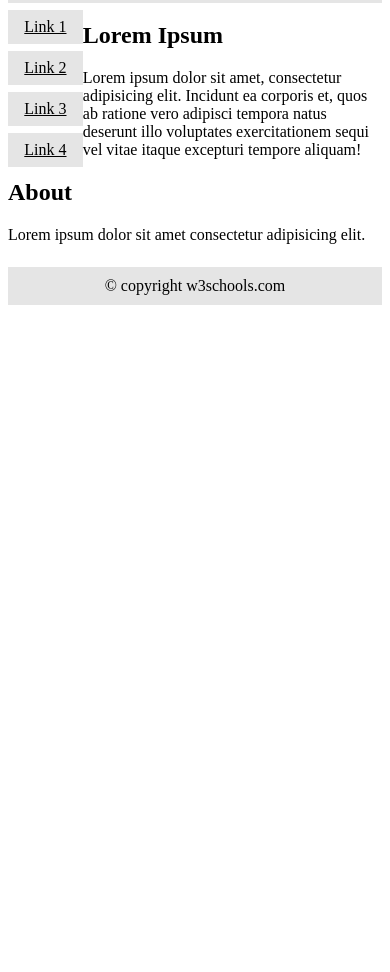
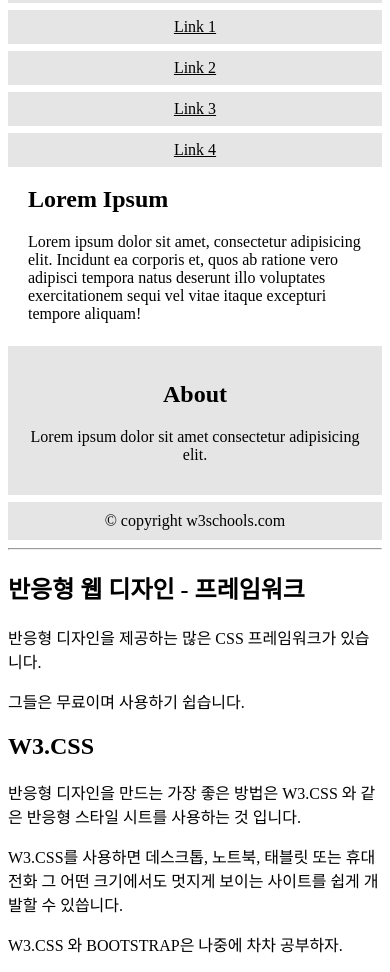
Before and after one commit to developer-do/w3schools_html, a plain HTML site: page HTML5 Tutorial/27. HTML Responsive/index.html in a window 390 px wide. Shown: the part 4587-5559 px from the top of the page. Before the commit the page ends 4900 px from the top, so only its background shows below. Drawn offline with Linux system fonts and the light colour scheme.

Commit message:
27. HTML Responsive

```diff
--- a/HTML5 Tutorial/27. HTML Responsive/index.html
+++ b/HTML5 Tutorial/27. HTML Responsive/index.html
@@ -146,5 +146,18 @@
         © copyright w3schools.com
     </div>
   </div>
+
+  <hr>
+
+
+  <h2>반응형 웹 디자인 - 프레임워크</h2>
+  <p>반응형 디자인을 제공하는 많은 CSS 프레임워크가 있습니다.</p>
+  <p>그들은 무료이며 사용하기 쉽습니다.</p>
+
+  <h2>W3.CSS</h2>
+  <p>반응형 디자인을 만드는 가장 좋은 방법은 W3.CSS 와 같은 반응형 스타일 시트를 사용하는 것 입니다.</p>
+  <p>W3.CSS를 사용하면 데스크톱, 노트북, 태블릿 또는 휴대전화 그 어떤 크기에서도 멋지게 보이는 사이트를 쉽게 개발할 수 있씁니다. </p>
+
+  <P>W3.CSS 와 BOOTSTRAP은 나중에 차차 공부하자.</P>
 </body>
 </html>
--- a/HTML5 Tutorial/27. HTML Responsive/main.css
+++ b/HTML5 Tutorial/27. HTML Responsive/main.css
@@ -25,3 +25,11 @@
 
 #wrap .menu {  float: left; width: 20%; text-align: center;}
 #wrap .menu a { background-color: #e5e5e5; padding: 8px; margin-top: 7px; display: block; width: 100%; color: black;}
+#wrap .main { float: left; width: 60%; padding: 0 20px; }
+#wrap .right { background-color: #e5e5e5; float: left; width: 20%; padding: 15px; margin-top: 7px; text-align: center;}
+
+@media only screen and (max-width: 620px){
+  #wrap .menu, #wrap .main, #wrap .right {
+    width: 100%;
+  }
+}
```
